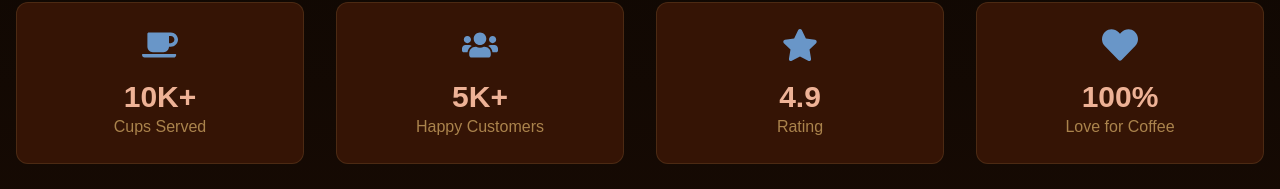
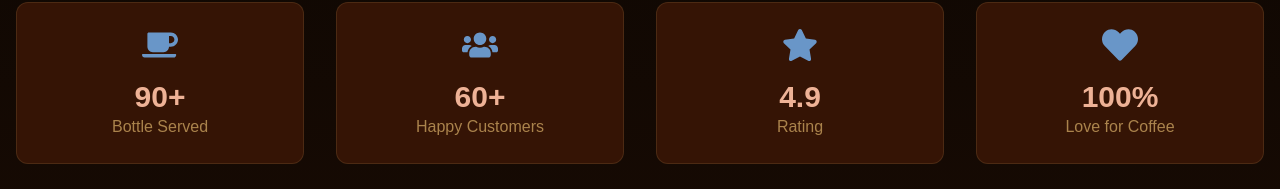
Before and after one commit to muhammadadmiral/nimbus-coffee-reborn, a React (Vite) app: page /about in a window 1280 px wide. Shown: the part 542-731 px from the top of the page. Built offline with nearby package versions, Linux system fonts and the light colour scheme.

Commit message:
fix : fix the value of bottle and customer count

```diff
--- a/src/components/pages/About.jsx
+++ b/src/components/pages/About.jsx
@@ -4,8 +4,8 @@ import { FaCoffee, FaUsers, FaStar, FaHeart } from "react-icons/fa";
 
 const About = () => {
   const stats = [
-    { icon: FaCoffee, value: "10K+", label: "Cups Served" },
-    { icon: FaUsers, value: "5K+", label: "Happy Customers" },
+    { icon: FaCoffee, value: "90+", label: "Bottle Served" },
+    { icon: FaUsers, value: "60+", label: "Happy Customers" },
     { icon: FaStar, value: "4.9", label: "Rating" },
     { icon: FaHeart, value: "100%", label: "Love for Coffee" },
   ];
```
